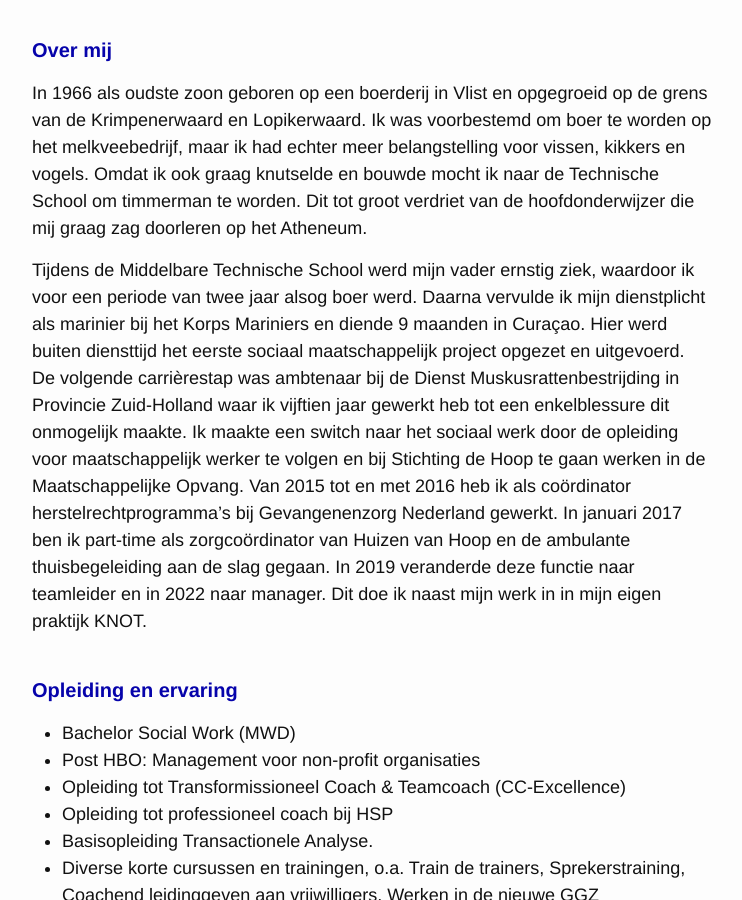
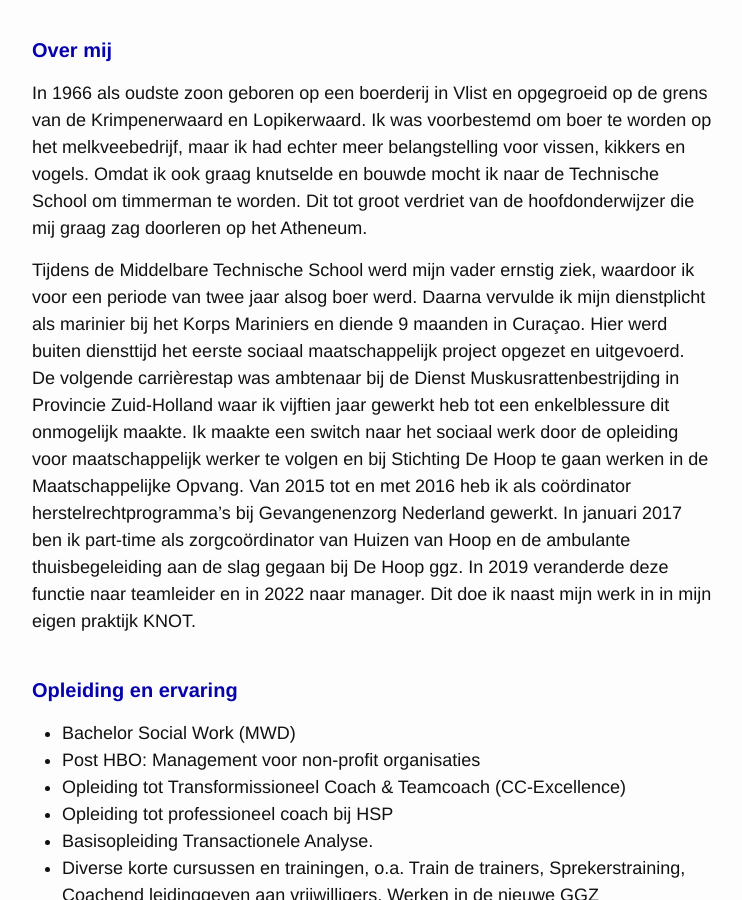
Before and after one commit to keesneven/keesneven.github.io, a Jekyll site: the page built from about.md, in a window 1280 px wide and 900 px high, scrolled down 648 px. Shown: the whole window, without its empty margins (268-1010 px from the left). Built offline with Jekyll 4.4.1, drawn with Linux system fonts in a browser that asks for light colours; nearby versions of some CDN libraries.

Commit message:
Update about.md
ok

```diff
--- a/about.md
+++ b/about.md
@@ -7,7 +7,7 @@ img-path: /assets/img/knot.jpg
 #### Over mij
 In 1966 als oudste zoon geboren op een boerderij in Vlist en opgegroeid op de grens van de Krimpenerwaard en Lopikerwaard. Ik was  voorbestemd om boer te worden op het melkveebedrijf, maar ik had echter meer belangstelling voor vissen, kikkers en vogels. Omdat ik ook graag knutselde en bouwde mocht ik naar de Technische School om timmerman te worden. Dit tot groot verdriet van de hoofdonderwijzer die mij graag zag doorleren op het Atheneum.
 
-Tijdens de Middelbare Technische School werd mijn vader ernstig ziek, waardoor ik voor een periode van twee jaar alsog boer werd. Daarna vervulde ik mijn dienstplicht als marinier bij het Korps Mariniers en diende 9 maanden in Curaçao. Hier werd buiten diensttijd het eerste sociaal maatschappelijk project opgezet en uitgevoerd. De volgende carrièrestap was ambtenaar bij de Dienst Muskusrattenbestrijding in Provincie Zuid-Holland waar ik vijftien jaar gewerkt heb tot een enkelblessure dit onmogelijk maakte. Ik maakte een switch naar het sociaal werk door de opleiding voor maatschappelijk werker te volgen en bij Stichting de Hoop te gaan werken in de Maatschappelijke Opvang. Van 2015 tot en met 2016 heb ik als coördinator herstelrechtprogramma’s bij Gevangenenzorg Nederland gewerkt. In januari 2017 ben ik part-time als zorgcoördinator van Huizen van Hoop en de ambulante thuisbegeleiding aan de slag gegaan. In 2019 veranderde deze functie naar teamleider en in 2022 naar manager. Dit doe ik naast mijn werk in in mijn eigen praktijk KNOT.
+Tijdens de Middelbare Technische School werd mijn vader ernstig ziek, waardoor ik voor een periode van twee jaar alsog boer werd. Daarna vervulde ik mijn dienstplicht als marinier bij het Korps Mariniers en diende 9 maanden in Curaçao. Hier werd buiten diensttijd het eerste sociaal maatschappelijk project opgezet en uitgevoerd. De volgende carrièrestap was ambtenaar bij de Dienst Muskusrattenbestrijding in Provincie Zuid-Holland waar ik vijftien jaar gewerkt heb tot een enkelblessure dit onmogelijk maakte. Ik maakte een switch naar het sociaal werk door de opleiding voor maatschappelijk werker te volgen en bij Stichting De Hoop te gaan werken in de Maatschappelijke Opvang. Van 2015 tot en met 2016 heb ik als coördinator herstelrechtprogramma’s bij Gevangenenzorg Nederland gewerkt. In januari 2017 ben ik part-time als zorgcoördinator van Huizen van Hoop en de ambulante thuisbegeleiding aan de slag gegaan bij De Hoop ggz. In 2019 veranderde deze functie naar teamleider en in 2022 naar manager. Dit doe ik naast mijn werk in in mijn eigen praktijk KNOT.
 
 
 #### Opleiding en ervaring
```
